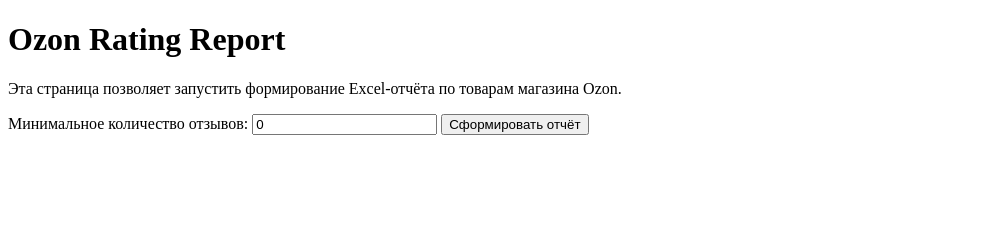
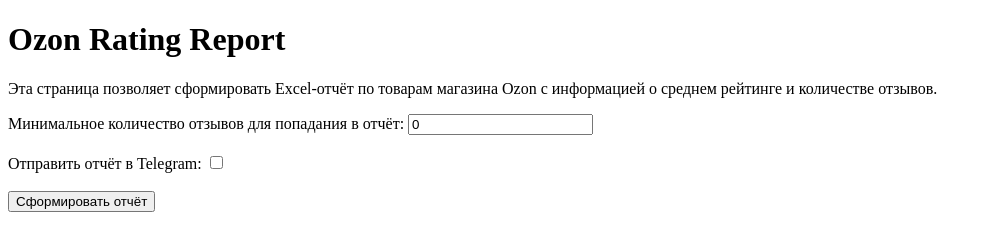
Before and after one commit to Vlad-Git-54/ozon-rating-report, a plain HTML site: page app/static/index.html in a window 1280 px wide. Shown: the whole page, without its empty margins (0-992 px from the left). Drawn offline with Linux system fonts and the light colour scheme.

Commit message:
Update index.html

```diff
--- a/app/static/index.html
+++ b/app/static/index.html
@@ -3,24 +3,32 @@
 <head>
   <meta charset="utf-8">
   <title>Ozon Rating Report</title>
-  <!-- Подключаем JavaScript-файл, который будет вызывать наш REST API -->
+  <!-- Подключаем JS-файл, который будет вызывать наш REST API -->
   <script src="/static/app.js" defer></script>
 </head>
 <body>
   <h1>Ozon Rating Report</h1>
 
   <p>
-    Эта страница позволяет запустить формирование Excel-отчёта по товарам магазина Ozon.
+    Эта страница позволяет сформировать Excel-отчёт по товарам магазина Ozon
+    с информацией о среднем рейтинге и количестве отзывов.
   </p>
 
   <label>
-    Минимальное количество отзывов:
+    Минимальное количество отзывов для попадания в отчёт:
     <input id="minReviews" type="number" value="0" min="0">
   </label>
+  <br><br>
+
+  <label>
+    Отправить отчёт в Telegram:
+    <input id="sendToTelegram" type="checkbox">
+  </label>
+  <br><br>
 
   <button id="runBtn">Сформировать отчёт</button>
 
-  <!-- Элемент для вывода результата работы API -->
+  <!-- Здесь будем отображать сообщения о ходе работы -->
   <pre id="result" style="margin-top:20px; white-space:pre-wrap;"></pre>
 </body>
 </html>
```
